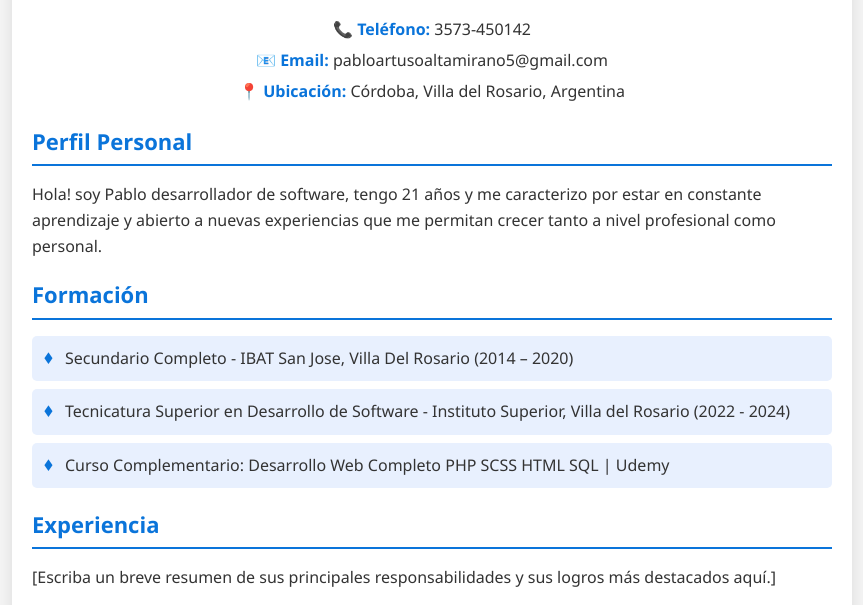
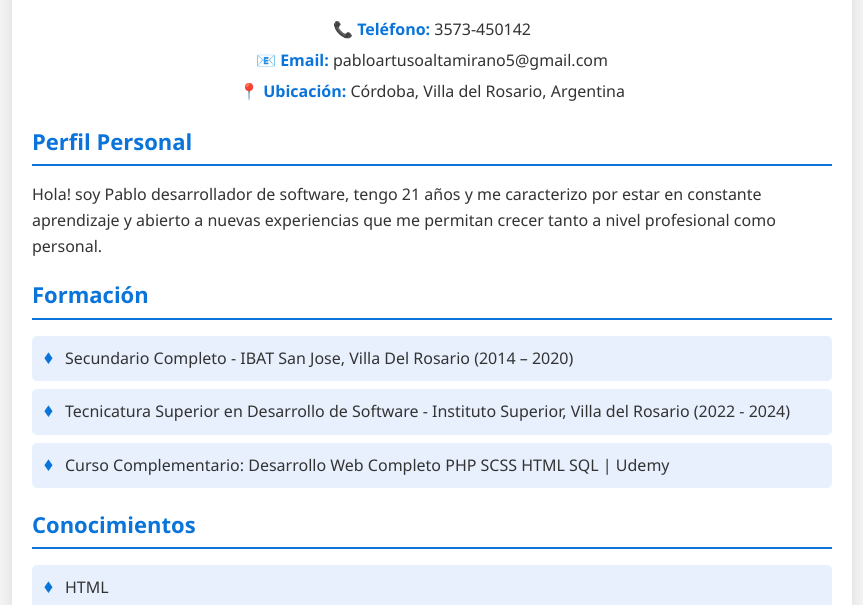
Before and after one commit to Pablo-Artuso-Altamirano/Pablo-Artuso-Altamirano.github.io, a plain HTML site: page index.html in a window 1280 px wide. Shown: the part 195-800 px from the top of the page, without its empty margins (208-1071 px from the left). Drawn offline with Linux system fonts and the light colour scheme.

Commit message:
Editando

```diff
--- a/index.html
+++ b/index.html
@@ -35,10 +35,10 @@
             </ul>
         </div>
 
-        <div class="experience">
+        <!-- <div class="experience">
             <h2 class="section-title">Experiencia</h2>
             <p>[Escriba un breve resumen de sus principales responsabilidades y sus logros más destacados aquí.]</p>
-        </div>
+        </div> -->
 
         <div class="skills">
             <h2 class="section-title">Conocimientos</h2>
```
